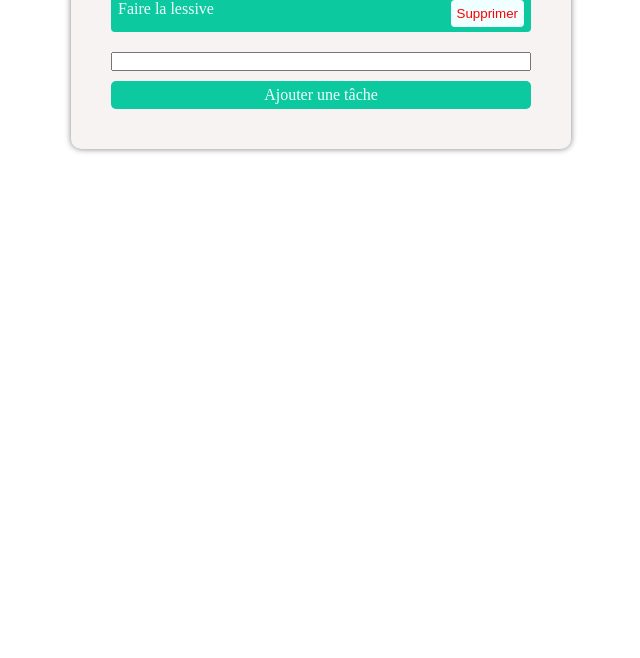
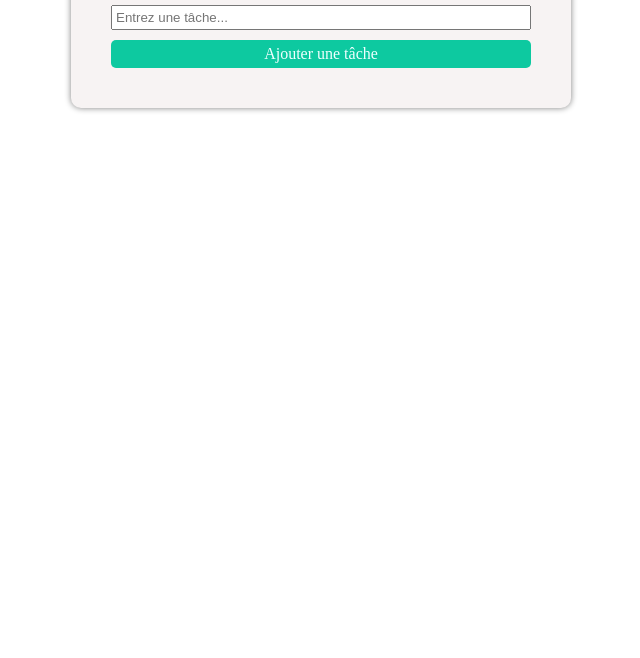
Before and after one commit to JeremieSavi/To-do-list-challenge-3, a plain HTML site: page index.html in a window 1280 px wide. Shown: the part 142-800 px from the top of the page, without its empty margins (319-959 px from the left). Drawn offline with Linux system fonts and the light colour scheme.

Commit message:
amélioration

```diff
--- a/index.html
+++ b/index.html
@@ -11,14 +11,9 @@
 
     <div class="container">
         <h1>TO-DO LIST </h1>
-        <ul class="liste_taches">
-            <li>Faire la lessive
-                <button>Supprimer</button>
-            </li>
-
-        </ul>
+        <ul class="liste_taches"></ul>
         <div class="input_group">
-            <input type="text" id="input_tache">
+            <input type="text" id="input_tache" placeholder="Entrez une tâche...">
 
             <a class="btn_ajouter">Ajouter une tâche </a>
 
--- a/style.css
+++ b/style.css
@@ -43,6 +43,9 @@ li{
     margin-top:10px;
 
 }
+input{
+    padding: 3px;
+}
 button{
     border: none;
     padding: 6px;
```
